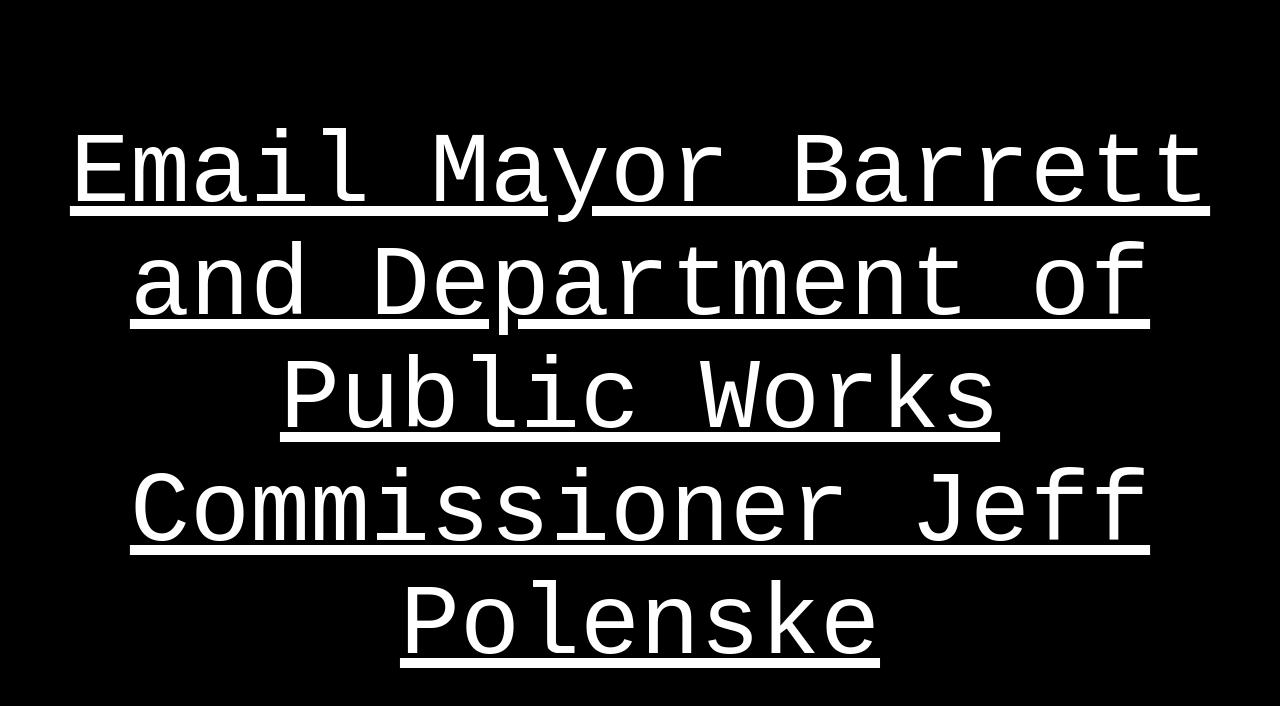
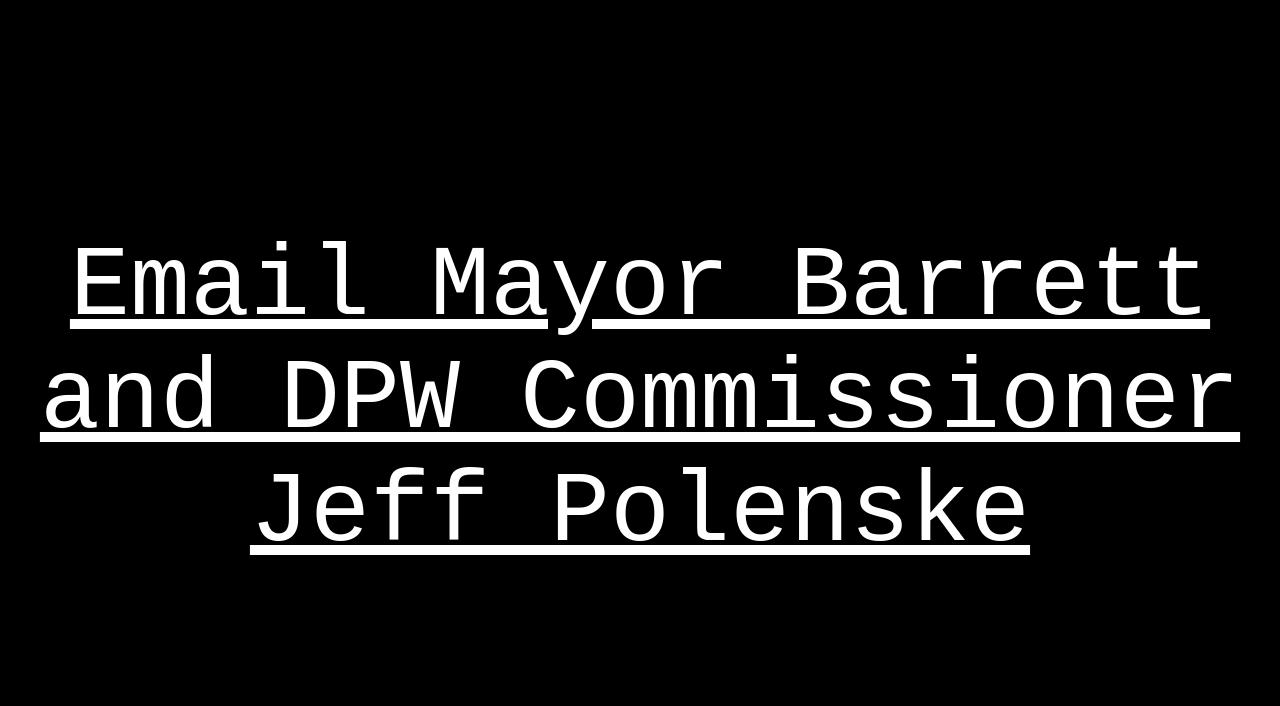
Before and after one commit to mitchellhenke/email.mbl.bike, a plain HTML site: page index.html in a window 1280 px wide. Drawn offline with Linux system fonts and the light colour scheme.

Commit message:
Update index.html

```diff
--- a/index.html
+++ b/index.html
@@ -32,7 +32,7 @@
   </head>
   <body>
     <div class="block">
-      <a href="mailto:mayor@milwaukee.gov,jpolen@milwaukee.gov?bcc=bikes@digitalpublicworks.com&subject=Safe%20Streets%20for%20Milwaukee&amp;body=Dear%20Mayor%20Barrett%20and%20Commissioner%20Polenske%2C%0A%0AI%20am%20writing%20to%20express%20my%20disagreement%20with%20the%20recent%20decision%20to%20restrict%20additional%20dockless%20scooters%20and%20the%20characterization%20that%20scooters%20represent%20a%20serious%20safety%20concern.%20The%20issues%20with%20scooters%20have%20been%20solved%20many%20times%20over%20across%20the%20world%20by%20building%20protected%20lanes%20that%20make%20people%20feel%20safer%20on%20the%20street%20and%20converting%20automobile%20parking%20spots%20to%20bicycle%20and%20scooter%20parking.%0A%0AThe%20serious%20safety%20hazard%20on%20our%20streets%20are%20the%20motor%20vehicles.%20The%20constant%20speeding%20and%20reckless%20driving%20represents%20a%20willful%20disregard%20for%20our%20safety%20and%20the%20city%27s%20infrastructure%20enables%20and%20encourages%20it.%20To%20expand%20mobility%20options%2C%20we%20must%20slow%20down%20automobiles%2C%20allocate%20more%20space%20for%20sidewalks%20and%20protected%20cycling%20infrastructure%2C%20and%20make%20people%20outside%20of%20cars%20feel%20safe%20and%20welcome.%0A%0AThank%20you" rel="EMAIL">Email Mayor Barrett and Department of Public Works Commissioner Jeff Polenske</a>
+      <a href="mailto:mayor@milwaukee.gov,jpolen@milwaukee.gov?bcc=bikes@digitalpublicworks.com&subject=Safe%20Streets%20for%20Milwaukee&amp;body=Dear%20Mayor%20Barrett%20and%20Commissioner%20Polenske%2C%0A%0AI%20am%20writing%20to%20express%20my%20disagreement%20with%20the%20recent%20decision%20to%20restrict%20additional%20dockless%20scooters%20and%20the%20characterization%20that%20scooters%20represent%20a%20serious%20safety%20concern.%20The%20issues%20with%20scooters%20have%20been%20solved%20many%20times%20over%20across%20the%20world%20by%20building%20protected%20lanes%20that%20make%20people%20feel%20safer%20on%20the%20street%20and%20converting%20automobile%20parking%20spots%20to%20bicycle%20and%20scooter%20parking.%0A%0AThe%20serious%20safety%20hazard%20on%20our%20streets%20are%20the%20motor%20vehicles.%20The%20constant%20speeding%20and%20reckless%20driving%20represents%20a%20willful%20disregard%20for%20our%20safety%20and%20the%20city%27s%20infrastructure%20enables%20and%20encourages%20it.%20To%20expand%20mobility%20options%2C%20we%20must%20slow%20down%20automobiles%2C%20allocate%20more%20space%20for%20sidewalks%20and%20protected%20cycling%20infrastructure%2C%20and%20make%20people%20outside%20of%20cars%20feel%20safe%20and%20welcome.%0A%0AThank%20you" rel="EMAIL">Email Mayor Barrett and DPW Commissioner Jeff Polenske</a>
     </div>
   </body>
 </html>
```
